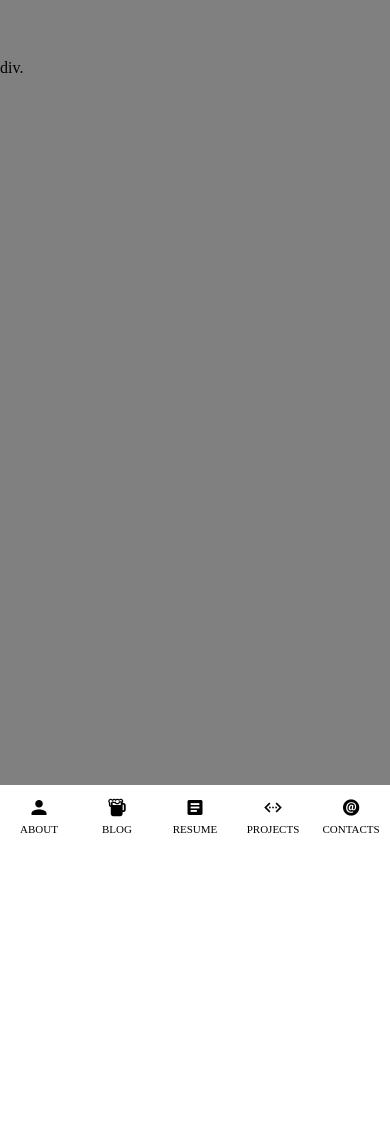
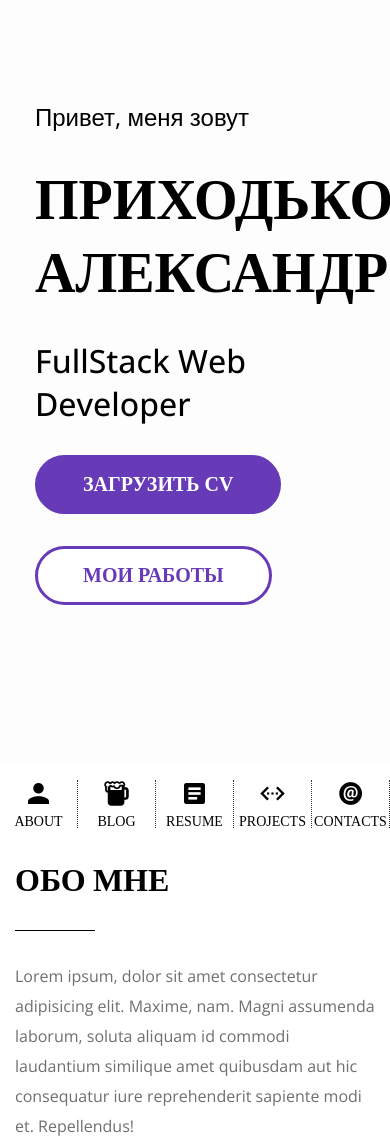
Before and after one commit to SashaKotton/PortfolioSite, a plain HTML site: page index.html in a window 390 px wide. Shown: the top 1144 px of the page. Before the commit the page ends 844 px from the top, so only its background shows below. Drawn offline with nearby package versions, Linux system fonts and the light colour scheme.

Commit message:
like it so far (mobile)

```diff
--- a/index.html
+++ b/index.html
@@ -6,6 +6,12 @@
         <title>My Portfolio</title>
         <link href="style.css" rel="stylesheet">
         <link href="https://unpkg.com/ionicons@4.1.2/dist/css/ionicons.min.css" rel="stylesheet">
+        <link rel="preconnect" href="https://fonts.googleapis.com">
+        <link rel="preconnect" href="https://fonts.gstatic.com" crossorigin>
+        <link href="https://fonts.googleapis.com/css2?family=Open+Sans:ital,wght@0,300..800;1,300..800&display=swap" rel="stylesheet">
+        <link rel="preconnect" href="https://fonts.googleapis.com">
+        <link rel="preconnect" href="https://fonts.gstatic.com" crossorigin>
+        <link href="https://fonts.googleapis.com/css2?family=EB+Garamond:ital,wght@0,400..800;1,400..800&display=swap" rel="stylesheet">
     </head>
     <body>
         <div class="container">
@@ -45,7 +51,19 @@
                 </ul>
             </div>
 
-            div.
+            <div class="intro">
+                <h4>Привет, меня зовут</h4>
+                <h1>Приходько александр</h1>
+                <h2>FullStack Web Developer</h2>
+                <a href="" class="btn-fil">Загрузить CV</a>
+                <a href="" class="btn-empty">Мои работы</a>
+            </div>
+
+            <section id="about">
+                <h2>Обо мне</h2>
+                <p>Lorem ipsum, dolor sit amet consectetur adipisicing elit. Maxime, nam. Magni assumenda laborum, soluta aliquam id commodi laudantium similique amet quibusdam aut hic consequatur iure reprehenderit sapiente modi et. Repellendus!</p>
+                <p>Lorem ipsum dolor sit amet consectetur adipisicing elit. A totam, accusamus fuga omnis voluptate sunt! Eos, ducimus. Beatae nobis, perferendis necessitatibus similique ab suscipit, consequatur amet quod laboriosam odit labore? Lorem ipsum dolor sit, amet consectetur adipisicing elit. Quia non molestiae soluta dolores ad assumenda accusantium labore? Hic distinctio, veritatis dolores voluptate iusto animi temporibus culpa minima doloribus numquam aut. Lorem ipsum dolor sit amet consectetur adipisicing elit. Ducimus sapiente dolores similique accusamus molestiae impedit possimus sequi blanditiis architecto labore provident, placeat, ea deserunt consectetur, aperiam ad ut enim alias?</p>
+            </section>
         </div>
     </body>
 </html>
--- a/style.css
+++ b/style.css
@@ -7,16 +7,15 @@
 .container {
     height: 100dvh;
     width: 100%;
-    position: relative;
-    background-color:gray;
 }
 
 .nav {
-    position: sticky;
-    top: 100%;
-    padding: 8px 0;
+    position: fixed;
+    bottom: 0dvh;
+    padding: 16px 0;
     background-color: white;
     color: black;
+    width: 100%;
 }
 
 .nav ul {
@@ -24,19 +23,21 @@
     display: flex;
     overflow: auto;
     width: 100%;
+
 }
 
 .nav ul li {
     min-width: 20%;
     display: block;
     width: 100%;
+    border-right: 1px dotted #333333;
 }
 
 .nav a {
     text-decoration: none;
     color: black;
     display: block;
-    font-size: 12px;
+    font-size: 17px;
     text-transform: uppercase;
     height: auto;
     font-weight: 500;
@@ -45,16 +46,116 @@
     display: block;
     width: 40px;
     height: 30px;
-    font-size: 20px;
+    font-size: 28px;
     line-height: 30px;
     text-align: center;
     margin:0 auto;
+    margin-bottom: 5px;
 }
 .lnk {
     line-height: 13px;
     display: block;
-    font-size: 11px;
+    font-size: 14px;
     font-weight: 500;
     text-transform: uppercase;
     text-align: center;
 }
+
+.intro {
+    padding: 100px 35px;
+    background-color: #FDFDFD;
+    min-height: 100dvh;
+}
+
+.intro h1 ,h2, h4 {
+    margin-bottom: 30px;
+    font-family: "Open Sans", sans-serif;
+}
+
+.intro h4 {
+    font-size: 24px;
+    font-weight: 400;
+}
+
+.intro h1{
+    text-transform: uppercase;
+    font-size: 56px;
+    font-weight: 700;
+    font-family: "EB Garamond", serif;
+}
+
+.intro h2 {
+    font-size: 32px;
+    font-weight: 500;
+}
+
+.intro a {
+    text-decoration: none;
+    display: block;
+    margin-bottom: 32px;
+    padding: 15px 45px;
+    border: 3px solid #673AB7;
+    text-align: center;
+    border-radius: 2em;
+    font-size: 20px;
+    font-weight: 600;
+    text-transform: uppercase;
+    width: fit-content;
+}
+
+.btn-fil {
+    color: white;
+    background-color: #673AB7;
+}
+
+.btn-fil:hover {
+    background-color: white;
+    color:#673AB7;
+}
+.btn-empty {
+    background-color: white;
+    color:#673AB7;
+}
+.btn-empty:hover {
+    background-color: #673AB7;
+    color: white;
+}
+
+#about {
+    padding: 15px 15px 100px 15px;
+}
+
+#about h2 {
+    font-size: 32px;
+    font-weight: 600;
+    position: relative;
+    text-transform: uppercase;
+    font-family: "EB Garamond", serif;
+    margin-bottom: 60px;
+}
+
+#about h2::after {
+    content: '';
+    position: absolute;
+    display: inline-block;
+    border-top-style: solid;
+    border-color: inherit;
+    width: 5rem;
+    border-top-width: 1px;
+    box-sizing: inherit;
+    bottom:-30px;
+    left: 0;
+
+
+}
+
+#about p {
+    margin-bottom: 1rem;
+    margin-top: 1rem;
+    box-sizing: inherit;
+    font-weight: 400;
+    color: #6f6f6f;
+    font-size: 1rem;
+    line-height: 1.875rem;
+    font-family: "Open Sans", sans-serif;
+}
```
